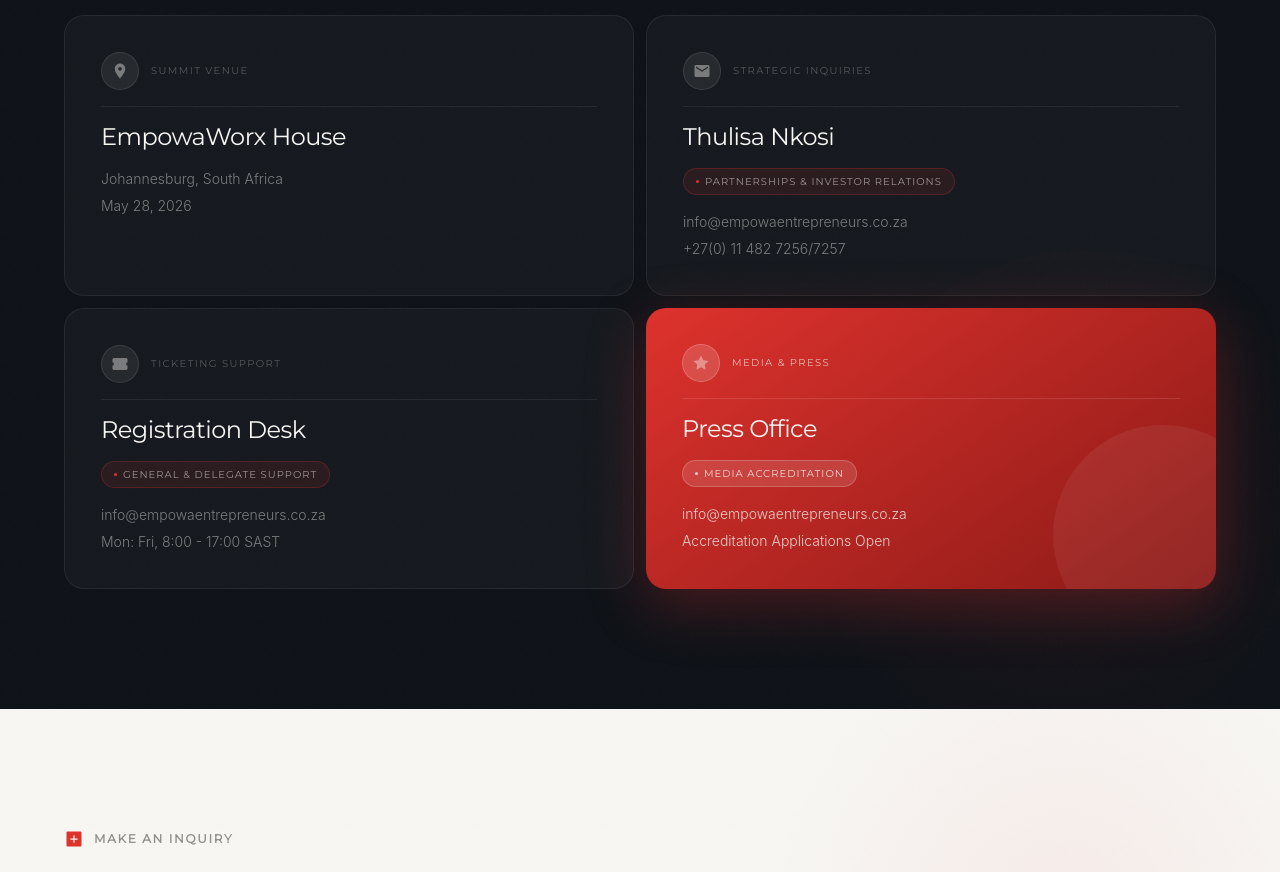
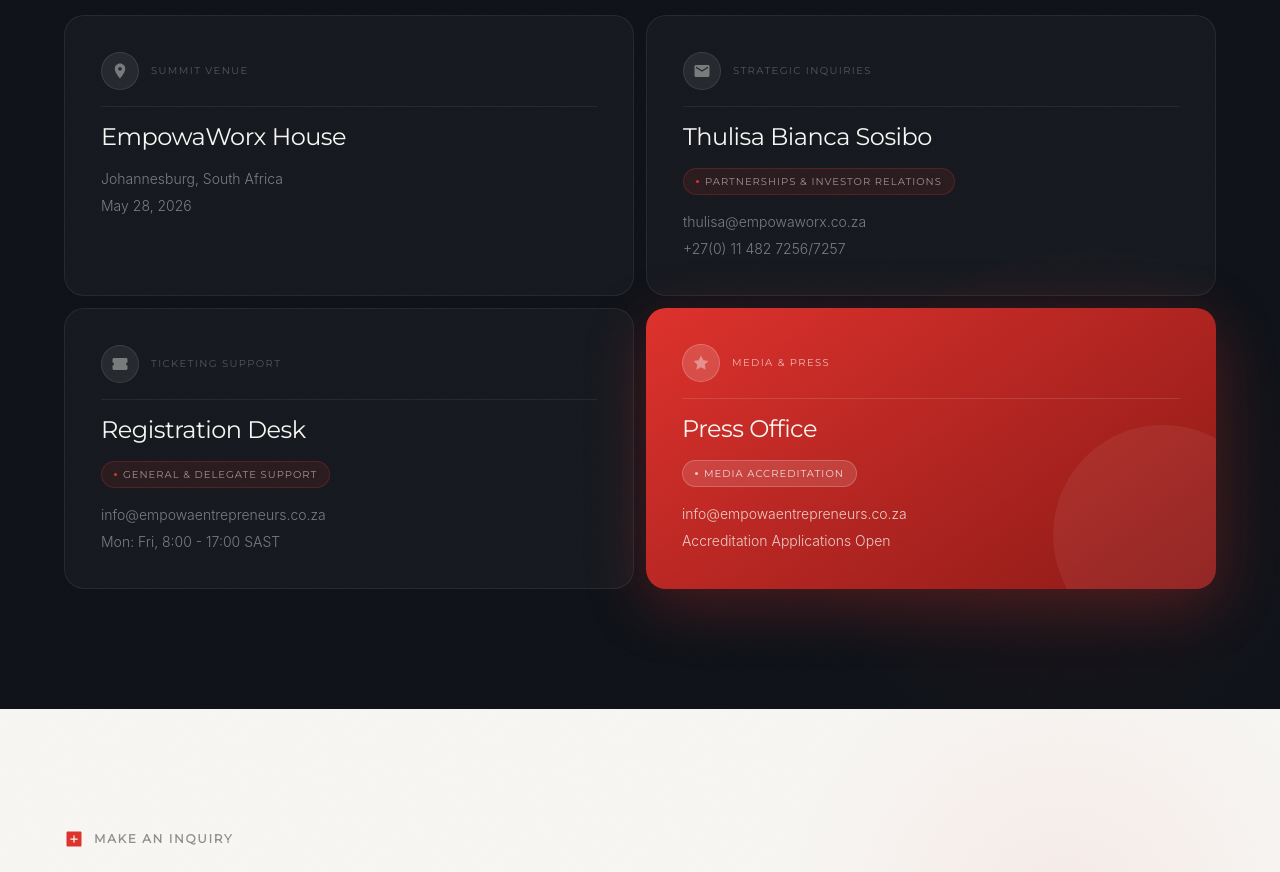
Before and after one commit to brandfocal/empowaentrepreneurs, a React (Vite) app: page /contact in a window 1280 px wide. Shown: the part 2240-3112 px from the top of the page. Built offline with nearby package versions, Linux system fonts and the light colour scheme.

Commit message:
Update strategic contact to Thulisa Bianca Sosibo and update email

```diff
--- a/src/components/generated/ContactPage.tsx
+++ b/src/components/generated/ContactPage.tsx
@@ -1484,8 +1484,8 @@
   }, {
     id: 'cb-strategic',
     label: 'Strategic Inquiries',
-    title: 'Thulisa Nkosi',
-    lines: ['info@empowaentrepreneurs.co.za', '+27(0) 11 482 7256/7257'],
+    title: 'Thulisa Bianca Sosibo',
+    lines: ['thulisa@empowaworx.co.za', '+27(0) 11 482 7256/7257'],
     accent: false,
     tag: 'Partnerships & Investor Relations',
     icon: <svg width="18" height="18" viewBox="0 0 24 24" fill="none"><path d="M20 4H4c-1.1 0-2 .9-2 2v12c0 1.1.9 2 2 2h16c1.1 0 2-.9 2-2V6c0-1.1-.9-2-2-2zm0 4l-8 5-8-5V6l8 5 8-5v2z" fill="rgba(247,246,243,0.4)" /></svg>
```
